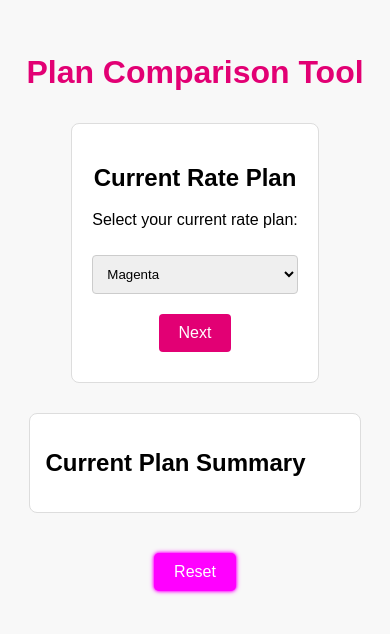
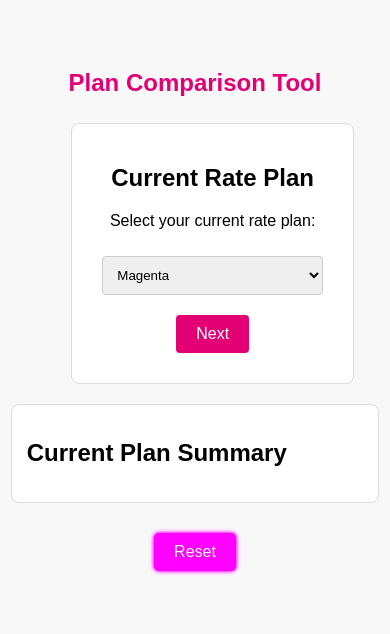
Before and after one commit to Emin-NYC/PCT, a plain HTML site: page index.html in a window 390 px wide. Shown: the part 118-752 px from the top of the page. Drawn offline with Linux system fonts and the light colour scheme.

Commit message:
Update style.css

```diff
--- a/style.css
+++ b/style.css
@@ -126,3 +126,22 @@ footer button:hover {
     /* Existing styles... */
     animation: pulsate 2.5s infinite ease-in-out;
   }
+
+
+@media only screen and (max-width: 600px) {
+  .card, #summaryArea {
+    width: 90%; /* More width for smaller screens */
+    margin: 10px; /* Adjust margins */
+  }
+
+  .card select,
+  .card input[type="number"] {
+    width: calc(100% - 20px); /* Adjust width to account for padding */
+  }
+
+  h1 {
+    font-size: 24px; /* Smaller font size for smaller screens */
+  }
+
+  /* Any other responsive adjustments you'd like */
+}
```
